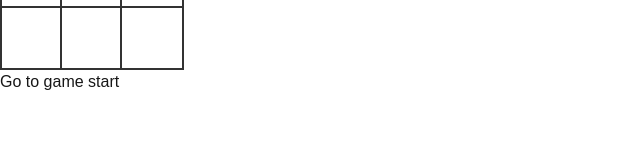
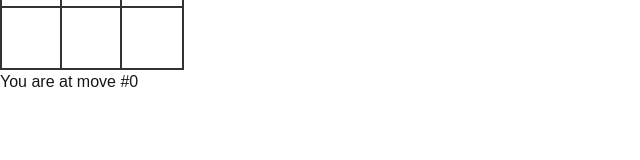
Before and after one commit to spargy4050v/tic-tac-toe, a Next.js app: page / in a window 1280 px wide. Shown: the part 138-298 px from the top of the page, without its empty margins (0-640 px from the left). Built offline with nearby package versions, Linux system fonts and the light colour scheme.

Commit message:
disabled button for current move

```diff
--- a/app/page.tsx
+++ b/app/page.tsx
@@ -87,11 +87,10 @@ export default function Game() {
   }
 
   const moves = history.map((squares, move) => {
-    let description;
-    if (move > 0)
-      description = 'Go to move #' + move;
-    else
-      description = 'Go to game start';
+    let description = move > 0 ? 'Go to move #' + move : 'Go to game start';
+    if (move === currentMove) {
+      return <li key={move}>You are at move #{move}</li>
+    }
     return (
       <li key={move}>
         <button onClick={() => jumpTo(move)}>{description}</button>
```
